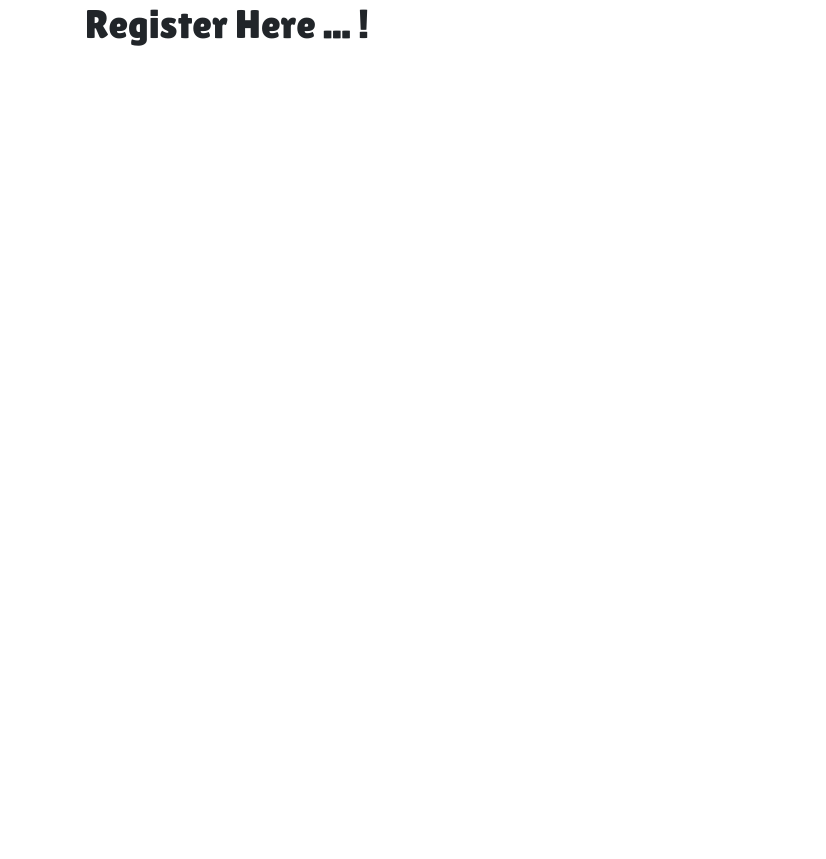
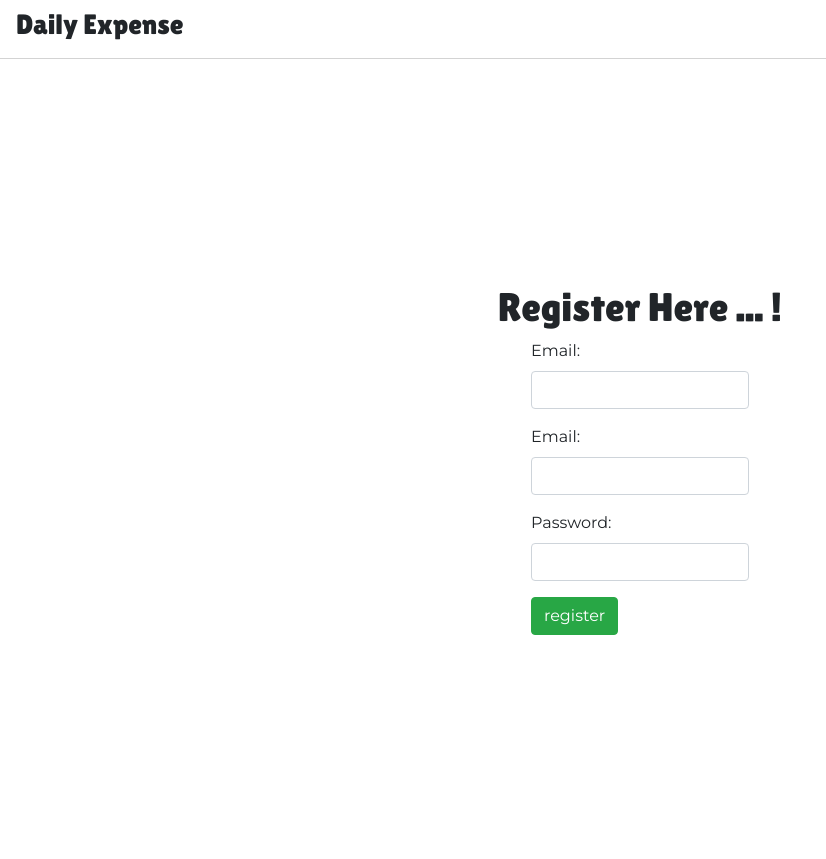
Before and after one commit to jithin0000/dailyexpense, a Django app: page / in a window 1280 px wide. Shown: the whole page, without its empty margins (0-826 px from the left). Before the commit the page ends 46 px from the top, so only its background shows below. Run offline with Django 3.2, Linux system fonts and the light colour scheme; some libraries are stand-ins or nearby versions.

Commit message:
registration design complete

```diff
--- a/customuser/forms.py
+++ b/customuser/forms.py
@@ -7,6 +7,8 @@ class RegistrationFrom(forms.ModelForm):
     """ form for registrations """
 
     password = forms.CharField(label='Password', widget=forms.PasswordInput(attrs={'class':'form-control'}))
+    email = forms.CharField(label='Email', widget=forms.EmailInput(attrs={'class':'form-control'}))
+    username = forms.CharField(label='Email', widget=forms.TextInput(attrs={'class':'form-control'}))
     class Meta:
         model = MyUser
         fields = ('email', 'username', 'password')
--- a/customuser/templates/customuser/register.html
+++ b/customuser/templates/customuser/register.html
@@ -6,6 +6,15 @@
 
 	<div id="register" >
 		<h1 class="header"  >Register Here ... !</h1>
+
+		<form  method="POST" >
+
+			{% csrf_token  %}
+
+			{{ form.as_p }}
+
+			<button type="submit" class="btn btn-success" >register</button>
+		</form>
 	</div>
 </div>
 
--- a/customuser/urls.py
+++ b/customuser/urls.py
@@ -1,6 +1,6 @@
 from django.urls import path
 
-from .views import index,RegisterUser
+from .views import RegisterUser
 
 
 urlpatterns = [
--- a/customuser/views.py
+++ b/customuser/views.py
@@ -8,12 +8,9 @@ from .models import MyUser
 from .forms import RegistrationFrom
 
 
-def index(request):
-    return render(request, 'customuser/index.html', {})
-
 
 class RegisterUser(FormView):
     """ view for regitsration """
     template_name = 'customuser/register.html'
     form_class = RegistrationFrom
-    success_url= '/home/'
+    success_url= '/login/'
--- a/static/css/style.css
+++ b/static/css/style.css
@@ -17,3 +17,35 @@ h1,h2,h3,h4,h5,h6{
 	font-family: 'Lilita One', cursive;
 
 }
+
+#top-sec{
+
+	display:flex;
+	align-items:center;
+	padding: 8px 16px;
+	border-bottom:1px solid lightgrey;
+}
+
+#top-sec .left{
+
+	text-transform: capitalize;
+
+}
+
+#register{
+
+	display:flex;
+	width:100%;
+	height:100vh;
+	flex-direction:column;
+	align-items:center;
+	justify-content:center;
+}
+
+
+.c-form{
+
+	border:none;
+	outline:none;
+
+}
--- a/templates/base/base.html
+++ b/templates/base/base.html
@@ -10,8 +10,32 @@
 
 	</head>
 	<body>
+
+		<div id="top-sec" >
+
+			<div class="left">
+				<div class="logo">
+
+				</div>
+
+				<h3 class="logo-title">Daily Expense</h3>
+
+
+			</div>
+
+		</div>
+
+
+
 		{% block content  %}
 		{% endblock %}
+
+
+
+
+
+
+
 
 
 
```
